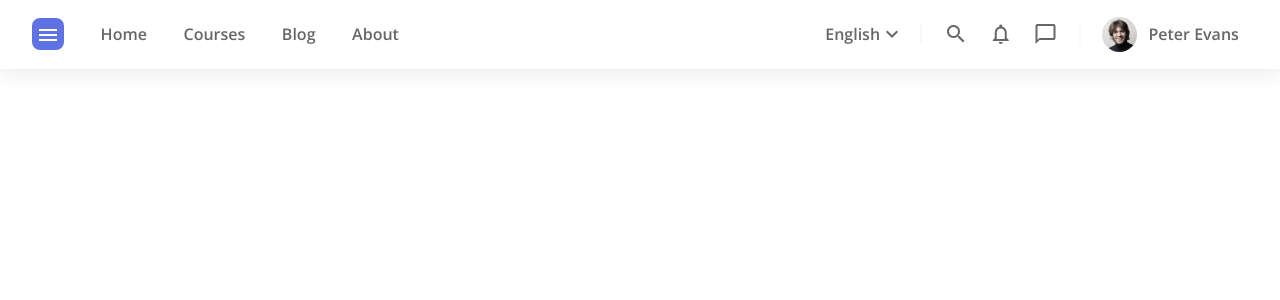
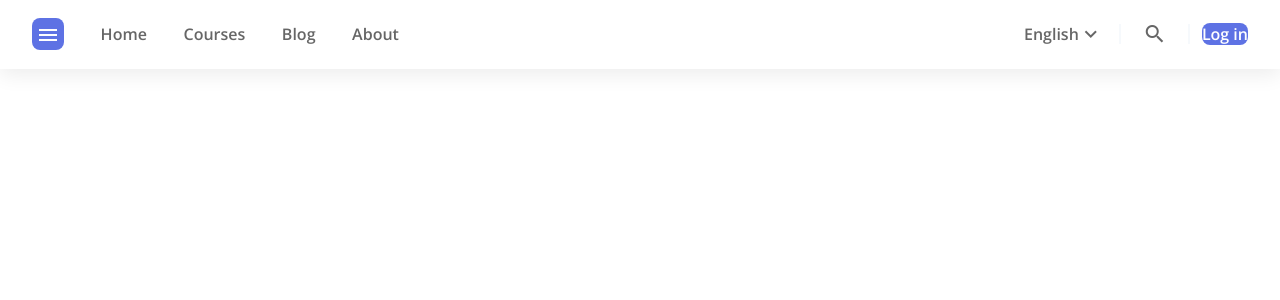
Before and after one commit to limbluck/T01_Purity, an Angular app: page / in a window 1280 px wide. Shown: the top 300 px of the page. Built offline with nearby package versions, Linux system fonts and the light colour scheme.

Commit message:
Authorization service (placeholder)

```diff
--- a/src/app/header/header.component.html
+++ b/src/app/header/header.component.html
@@ -34,7 +34,7 @@
     </button>
 
     <!-- Notifications (Authorized only) -->
-    <button class="notifications" *ngIf="authorized">
+    <button class="notifications" *ngIf="AuthorizationService.authorized">
         <mat-icon class="notifications__icon">notifications_none</mat-icon>
         <div class="notifications__list">
             <div class="notifications__header-container">
@@ -119,7 +119,7 @@
     </button>
 
     <!-- Chat (Authorized only) -->
-    <button class="chat" *ngIf="authorized">
+    <button class="chat" *ngIf="AuthorizationService.authorized">
         <mat-icon class="chat__icon">chat_bubble_outline</mat-icon>
     </button>
 
@@ -127,16 +127,23 @@
     <div class="header__separator"></div>
 
     <!-- Log In (Unuthorized only) -->
-    <button class="button" *ngIf="!authorized">Log in</button>
+    <button class="button"
+        *ngIf="!AuthorizationService.authorized"
+        (click)="logIn()">
+        Log in
+    </button>
 
     <!-- Profile (Authorized only) -->
-    <button class="profile" *ngIf="authorized">
+    <button class="profile" *ngIf="AuthorizationService.authorized">
         <img class="profile__icon" src="../../assets/header/profile-pic.jpg">
         <p class="profile__name">Peter Evans</p>
         <div class="profile__actions">
             <button class="profile__action">Profile</button>
             <button class="profile__action">Preferences</button>
-            <button class="profile__action">Log out</button>
+            <button class="profile__action"
+                (click)="logOut()">
+                Log out
+            </button>
         </div>
     </button>
 </header>
--- a/src/app/header/header.component.ts
+++ b/src/app/header/header.component.ts
@@ -1,4 +1,6 @@
-import { Component } from '@angular/core';
+import { Component, inject } from '@angular/core';
+
+import { AuthorizationService } from '../services/authorization.service';
 
 @Component({
   selector: 'app-header',
@@ -6,6 +8,14 @@ import { Component } from '@angular/core';
 })
 export class HeaderComponent {
 
-  authorized = true;
+  AuthorizationService: AuthorizationService = inject(AuthorizationService);
+
+  logIn(){
+    this.AuthorizationService.logIn();
+  };
+
+  logOut(){
+    this.AuthorizationService.logOut();
+  };
 
 }
--- /dev/null
+++ b/src/app/services/authorization.service.ts
@@ -0,0 +1,26 @@
+import { Injectable } from '@angular/core';
+
+interface Authorization {
+  authorized: boolean;
+  logIn(): void;
+  logOut(): void;
+}
+
+@Injectable({
+  providedIn: 'root'
+})
+
+export class AuthorizationService implements Authorization{
+
+  authorized: boolean = false;
+
+  constructor() {}
+
+  logIn(){
+    this.authorized = true;
+  };
+
+  logOut(){
+    this.authorized = false;
+  };
+}
```
